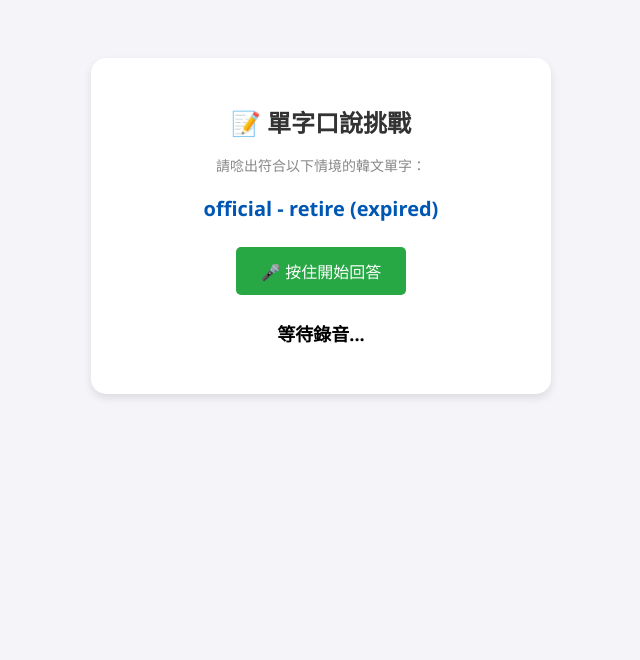
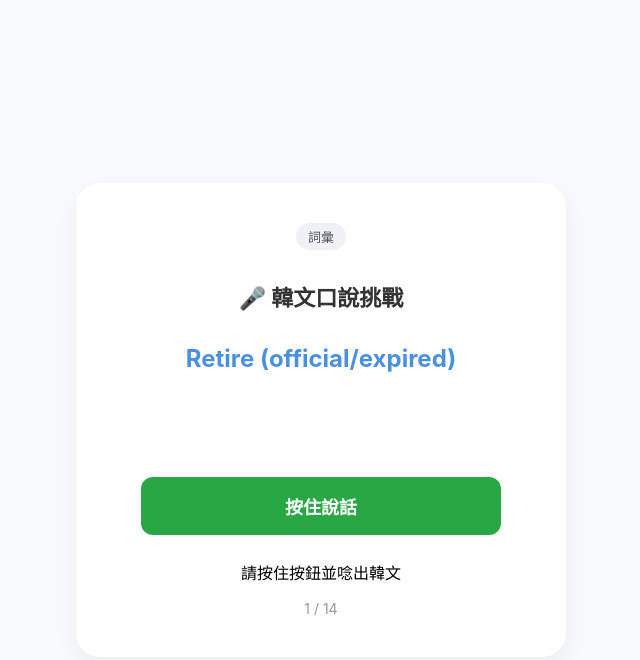
Before and after one commit to chiayisue/koreanlearning, a plain HTML site: page index.html in a window 1280 px wide. Shown: the whole page, without its empty margins (319-959 px from the left). Drawn offline with Linux system fonts and the light colour scheme.

Commit message:
Update index.html

```diff
--- a/index.html
+++ b/index.html
@@ -3,139 +3,206 @@
 <head>
     <meta charset="UTF-8">
     <meta name="viewport" content="width=device-width, initial-scale=1.0">
-    <title>Sue 的韓文單字特訓</title>
+    <title>Sue 的韓文口說特訓 App</title>
     <style>
-        body { font-family: 'Segoe UI', Tahoma, Geneva, Verdana, sans-serif; text-align: center; padding: 50px; background-color: #f4f4f9; }
-        .card { background: white; padding: 30px; border-radius: 15px; box-shadow: 0 4px 8px rgba(0,0,0,0.1); max-width: 400px; margin: 0 auto; }
-        h1 { color: #333; font-size: 24px; }
-        .meaning { font-size: 20px; font-weight: bold; color: #0056b3; margin: 20px 0; }
-        .hint { color: #888; font-size: 14px; margin-bottom: 20px; }
-        .korean-text { font-size: 32px; font-weight: bold; color: #333; margin-bottom: 30px; display: none; }
-        button { background-color: #28a745; color: white; border: none; padding: 12px 25px; font-size: 16px; border-radius: 5px; cursor: pointer; transition: 0.3s; margin: 5px; }
-        button:hover { background-color: #218838; }
-        #nextBtn { background-color: #007bff; display: none; }
-        #nextBtn:hover { background-color: #0056b3; }
-        #result { margin-top: 20px; font-size: 18px; font-weight: bold; }
-        .success { color: green; }
-        .error { color: red; }
+        :root {
+            --primary-color: #4a90e2;
+            --success-color: #28a745;
+            --error-color: #dc3545;
+            --bg-color: #f8f9fa;
+        }
+        body {
+            font-family: 'Pretendard', -apple-system, BlinkMacSystemFont, "Segoe UI", Roboto, sans-serif;
+            text-align: center;
+            padding: 20px;
+            background-color: var(--bg-color);
+            display: flex;
+            justify-content: center;
+            align-items: center;
+            min-height: 100vh;
+            margin: 0;
+        }
+        .card {
+            background: white;
+            padding: 40px 20px;
+            border-radius: 24px;
+            box-shadow: 0 10px 25px rgba(0,0,0,0.05);
+            width: 100%;
+            max-width: 450px;
+        }
+        .category {
+            display: inline-block;
+            padding: 4px 12px;
+            background: #eef2f7;
+            color: #555;
+            border-radius: 20px;
+            font-size: 13px;
+            margin-bottom: 15px;
+        }
+        h1 { color: #333; font-size: 22px; margin-bottom: 30px; }
+        .meaning {
+            font-size: 24px;
+            font-weight: 700;
+            color: var(--primary-color);
+            margin: 20px 0;
+            line-height: 1.4;
+        }
+        .korean-answer {
+            font-size: 32px;
+            font-weight: bold;
+            color: #333;
+            margin: 25px 0;
+            min-height: 45px;
+            visibility: hidden; /* 預設隱藏，答對才顯示 */
+        }
+        .btn-container { margin-top: 30px; }
+        button {
+            border: none;
+            padding: 16px 32px;
+            font-size: 18px;
+            border-radius: 12px;
+            cursor: pointer;
+            transition: all 0.2s;
+            width: 80%;
+            font-weight: 600;
+        }
+        #micBtn { background-color: var(--success-color); color: white; }
+        #micBtn:active { transform: scale(0.98); }
+        #nextBtn { background-color: var(--primary-color); color: white; display: none; }
+
+        #result {
+            margin-top: 25px;
+            font-size: 16px;
+            font-weight: 500;
+            min-height: 24px;
+        }
+        .success-text { color: var(--success-color); }
+        .error-text { color: var(--error-color); }
+        .hint { color: #999; font-size: 14px; margin-top: 10px; }
     </style>
 </head>
 <body>
 
 <div class="card">
-    <h1>📝 單字口說挑戰</h1>
-    <div class="hint">請唸出符合以下情境的韓文單字：</div>
+    <div id="categoryLabel" class="category">加載中...</div>
+    <h1>🎤 韓文口說挑戰</h1>
 
-    <div class="meaning" id="questionMeaning">載入中...</div>
+    <div class="meaning" id="displayMeaning">準備開始...</div>
+    <div class="korean-answer" id="displayKorean"></div>
 
-    <div class="korean-text" id="answerText"></div>
+    <div class="btn-container">
+        <button id="micBtn">按住說話</button>
+        <button id="nextBtn">下一題 ➔</button>
+    </div>
 
-    <div>
-        <button id="micBtn">🎤 按住開始回答</button>
-        <button id="nextBtn">下一題 ➡️</button>
-    </div>
-    <p id="result">準備好了嗎？</p>
+    <p id="result">點擊按鈕開始練習</p>
+    <div class="hint" id="progress">0 / 0</div>
 </div>
 
 <script>
-    // 建立題庫資料 (陣列)
+    // 根據 Sue #4 Whiteboard 筆記整合的題庫
     const quizData = [
-        {
-            korean: "퇴직",
-            meaning: "official - retire (expired)"
-        },
-        {
-            korean: "퇴사",
-            meaning: "personal - leave (tired/new job/career change)"
-        },
-        {
-            korean: "퇴근",
-            meaning: "just for today (finished work and go home)"
-        }
+        // 單字區
+        { type: "詞彙", ko: "퇴직", en: "Retire (official/expired)" },
+        { type: "詞彙", ko: "퇴사", en: "Leave company (personal reason)" },
+        { type: "詞彙", ko: "퇴근", en: "Finish work for today" },
+        { type: "詞彙", ko: "옮기다", en: "To move (something/company)" },
+        { type: "詞彙", ko: "적다", en: "To write something down" },
+
+        // 文法區 (必須/可以/不可以)
+        { type: "文法", ko: "해야 돼요", en: "Have to / Should / Must" },
+        { type: "文法", ko: "해도 돼요", en: "It's okay to do / Can do" },
+        { type: "文法", ko: "하면 안 돼요", en: "Cannot / Must not" },
+        { type: "文法", ko: "하면 돼요", en: "You just need to do it" },
+        { type: "文法", ko: "해볼게요", en: "I'll try / Let me try" },
+
+        // 生活與職場句型
+        { type: "句子", ko: "곧 퇴사해서 안 바빠요", en: "I'm quitting soon, so I'm not busy" },
+        { type: "句子", ko: "무슨 뜻이에요", en: "What does it mean?" },
+        { type: "句子", ko: "부모님이 퇴직할 때 대만으로 회사를 옮기니까 잘 됐어요", en: "My parents are retiring, and I'm moving my company to Taiwan, so it's great." },
+        { type: "句子", ko: "새로운 회사에 가면 시간이 많은데 뭐 하고 싶어요", en: "When you go to the new company and have time, what do you want to do?" }
     ];
 
-    let currentIndex = 0; // 記錄目前在哪一題
-
-    // 抓取畫面上的元素
-    const questionMeaning = document.getElementById('questionMeaning');
-    const answerText = document.getElementById('answerText');
-    const micBtn = document.getElementById('micBtn');
-    const nextBtn = document.getElementById('nextBtn');
-    const resultText = document.getElementById('result');
-
-    // 載入題目的函數
-    function loadQuestion() {
-        const currentQuiz = quizData[currentIndex];
-        questionMeaning.innerText = currentQuiz.meaning;
-        answerText.innerText = currentQuiz.korean;
-        answerText.style.display = "none"; // 隱藏答案
-        resultText.innerText = "等待錄音...";
-        resultText.className = "";
-        nextBtn.style.display = "none"; // 隱藏下一題按鈕
-        micBtn.style.display = "inline-block"; // 顯示麥克風按鈕
-    }
-
-    // 初始化第一題
-    loadQuestion();
-
-    // 語音辨識設定
+    let currentIndex = 0;
     const SpeechRecognition = window.SpeechRecognition || window.webkitSpeechRecognition;
     const recognition = new SpeechRecognition();
     recognition.lang = 'ko-KR';
     recognition.interimResults = false;
 
+    const catLabel = document.getElementById('categoryLabel');
+    const meaningEl = document.getElementById('displayMeaning');
+    const koreanEl = document.getElementById('displayKorean');
+    const micBtn = document.getElementById('micBtn');
+    const nextBtn = document.getElementById('nextBtn');
+    const resultEl = document.getElementById('result');
+    const progressEl = document.getElementById('progress');
+
+    function updateUI() {
+        const item = quizData[currentIndex];
+        catLabel.innerText = item.type;
+        meaningEl.innerText = item.en;
+        koreanEl.innerText = item.ko;
+        koreanEl.style.visibility = "hidden";
+        resultEl.innerText = "請按住按鈕並唸出韓文";
+        resultEl.className = "";
+        micBtn.style.display = "inline-block";
+        nextBtn.style.display = "none";
+        progressEl.innerText = `${currentIndex + 1} / ${quizData.length}`;
+    }
+
     micBtn.addEventListener('click', () => {
-        recognition.start();
-        micBtn.innerText = "🔴 聆聽中...";
-        resultText.innerText = "請說話...";
+        try {
+            recognition.start();
+            micBtn.innerText = "正在聆聽...";
+            micBtn.style.backgroundColor = "#ffc107";
+        } catch (e) {
+            console.log("辨識已在運行中");
+        }
     });
 
     recognition.onresult = (event) => {
-        const transcript = event.results[0][0].transcript.trim();
-        micBtn.innerText = "🎤 重新回答";
+        const speechToText = event.results[0][0].transcript.trim();
+        const target = quizData[currentIndex].ko.replace(/[\s.,?!]/g, "");
+        const input = speechToText.replace(/[\s.,?!]/g, "");
 
-        const cleanTranscript = transcript.replace(/[\s.,?!]/g, "");
-        const cleanTarget = quizData[currentIndex].korean.replace(/[\s.,?!]/g, "");
+        micBtn.innerText = "按住說話";
+        micBtn.style.backgroundColor = "#28a745";
 
-        if (cleanTranscript === cleanTarget) {
-            resultText.innerHTML = `✅ 正確！你說了：${transcript}`;
-            resultText.className = "success";
-            answerText.style.display = "block"; // 顯示正確韓文
-            micBtn.style.display = "none"; // 隱藏麥克風
-            nextBtn.style.display = "inline-block"; // 顯示下一題按鈕
+        if (input === target) {
+            resultEl.innerText = `✅ 正確！你說了: ${speechToText}`;
+            resultEl.className = "success-text";
+            koreanEl.style.visibility = "visible";
+            micBtn.style.display = "none";
+            nextBtn.style.display = "inline-block";
         } else {
-            resultText.innerHTML = `❌ 不太對喔！系統聽到的是：${transcript}`;
-            resultText.className = "error";
+            resultEl.innerText = `❌ 聽起來像是: ${speechToText}`;
+            resultEl.className = "error-text";
         }
     };
 
-    recognition.onerror = (event) => {
-        micBtn.innerText = "🎤 按住開始回答";
-        resultText.innerText = "沒聽到聲音，請重試。";
+    recognition.onerror = () => {
+        micBtn.innerText = "按住說話";
+        micBtn.style.backgroundColor = "#28a745";
+        resultEl.innerText = "沒聽清楚，請再試一次";
     };
 
-    // 下一題按鈕邏輯
     nextBtn.addEventListener('click', () => {
         currentIndex++;
-        // 檢查是否還有題目
         if (currentIndex < quizData.length) {
-            loadQuestion();
-            micBtn.innerText = "🎤 按住開始回答";
+            updateUI();
         } else {
-            // 測驗結束
-            questionMeaning.innerText = "🎉 恭喜你完成所有單字測驗！";
-            answerText.style.display = "none";
+            catLabel.innerText = "完成";
+            meaningEl.innerText = "🎉 今天的練習結束囉！";
+            koreanEl.style.visibility = "hidden";
             nextBtn.style.display = "none";
-            resultText.innerText = "";
-
-            // 加入一個重新開始的按鈕功能
-            setTimeout(() => {
-                currentIndex = 0;
-                loadQuestion();
-                micBtn.innerText = "🎤 按住開始回答";
-            }, 3000); // 3秒後重新開始
+            micBtn.innerText = "重新開始";
+            micBtn.style.display = "inline-block";
+            currentIndex = -1; // 點擊後重新開始
         }
     });
+
+    // 初始化
+    updateUI();
 </script>
 
 </body>
```
